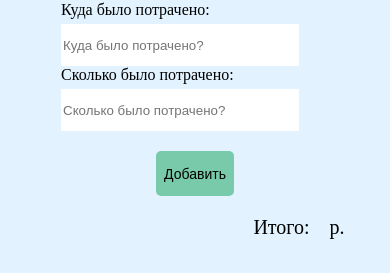
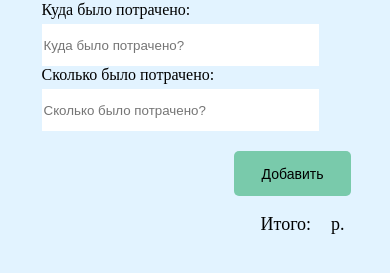
Before and after one commit to r-nassimi/Shopping-list, a plain HTML site: page Frontend/Index.html in a window 390 px wide. Shown: the part 73-346 px from the top of the page. Drawn offline with nearby package versions, Linux system fonts and the light colour scheme; no server answers.

Commit message:
Edited adaptive

```diff
--- a/Backend/nodeJS/app.js
+++ b/Backend/nodeJS/app.js
@@ -8,7 +8,6 @@ const apiRoutes = require("./src/modules/routes/routes");
 
 app.use(cors());
 
-const uri = "mongodb+srv://RNassimi:Nassimi123@cluster0.7siyk.mongodb.net/Todo_List?retryWrites=true&w=majority";
 mongoose.connect(uri, {useNewUrlParser: true, useUnifiedTopology: true});
 
 app.use(bodyParser.json());
--- a/Frontend/styles.css
+++ b/Frontend/styles.css
@@ -43,7 +43,7 @@ button{
     border: none;
     border-radius: 5px;
     margin-top: 20px;
-    width: 100px;
+    width: 150%;
     height: 45px;
     -webkit-border-radius: 5px;
     -moz-border-radius: 5px;
@@ -159,10 +159,18 @@ p{
         width: 60vw;
     }
 
+    .button{
+        display: flex;
+        align-items: flex-end;
+        justify-content: flex-end;
+        margin-left: 50vw;
+    }
+
     button{
         display: flex;
-        width: 20vw;
-        font-size: 18px;
+        width: 18vw;
+        font-size: 14px;
+        font-weight: lighter;
     }
 
     .editContainer{
@@ -170,7 +178,7 @@ p{
     }
 }
 
-@media (max-width: 400px) {
+@media (max-width: 600px) {
     h1{
         font-size: 30px;
     }
@@ -196,9 +204,15 @@ p{
         width: 60vw;
     }
 
+    .button{
+        display: flex;
+        align-items: flex-end;
+        justify-content: flex-end;
+    }
+
     button{
         display: flex;
-        width: 20vw;
+        width: 30vw;
         font-size: 14px;
     }
 
@@ -211,3 +225,43 @@ p{
         height: 20px;
     }
 }
+
+@media (max-width: 400px) {
+
+    #where-spend{
+        width: 70vw
+    }
+
+    #how-much{
+        width: 70vw;
+    }
+
+    #all{
+        font-size: 20px;
+    }
+
+    .button{
+        display: flex;
+        align-items: flex-end;
+        justify-content: flex-end;
+    }
+
+    button{
+        display: flex;
+        width: 30vw;
+        font-size: 14px;
+    }
+
+    .editContainer{
+        word-wrap: break-word;
+    }
+
+    img{
+        width: 25px;
+        height: 25px;
+    }
+
+    p{
+        font-size: 18px;
+    }
+}
```
